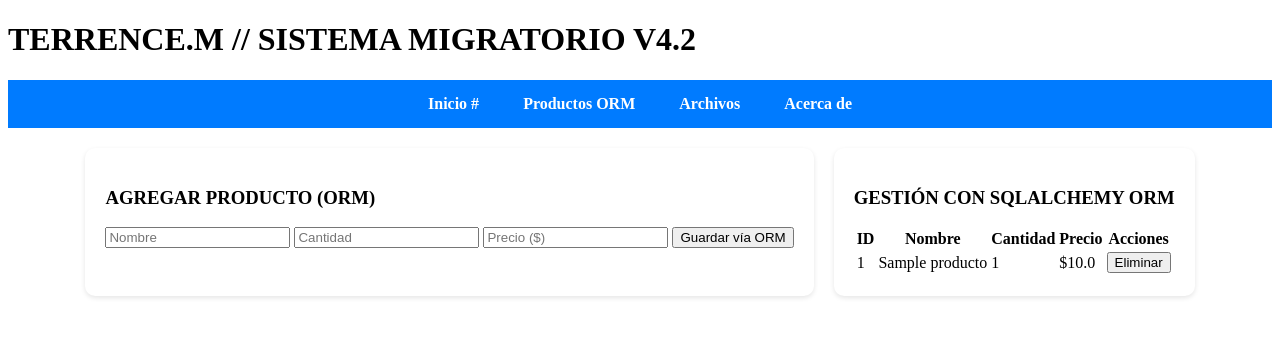
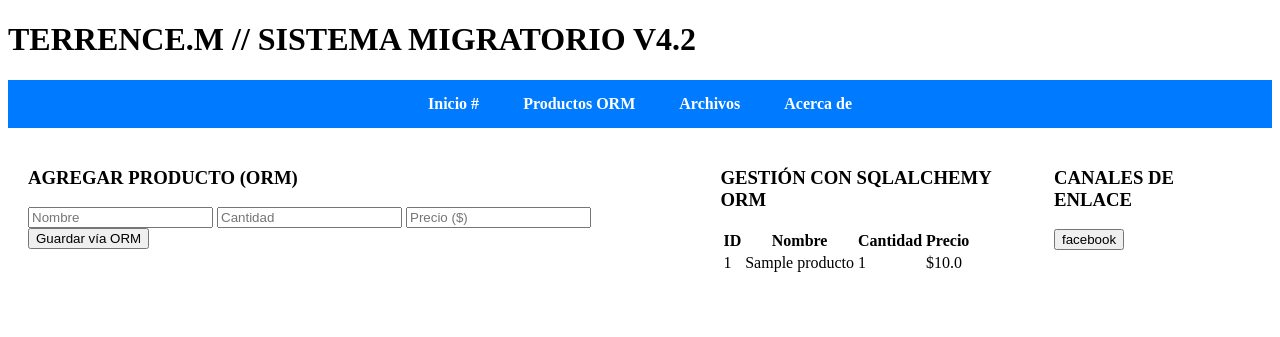
Before and after one commit to Terrence2333/sistema_migratorio_terrence_v2, a Flask app: template templates/index.html in a window 1280 px wide. Shown: the top 337 px of the page. Run offline with Flask 3, Linux system fonts and the light colour scheme; the template is opened without the code that fills it: values that come from a table or form of the project are taken from there, others are empty; tables that the repository leaves empty hold one stand-in row (values such as "Sample post").

Commit message:
ESTRUCTURA_EJECUTIVA_COMPLETA_Y_CORRECCION_DB

```diff
--- a/templates/index.html
+++ b/templates/index.html
@@ -2,19 +2,22 @@
 <html lang="es">
 <head>
     <meta charset="UTF-8">
-    <link rel="stylesheet" href="{{ url_for('static', filename='style.css') }}">
+    <link rel="stylesheet" href="{{ url_for('static', filename='css/style.css') }}">
     <title>TERRENCE.M // SISTEMA MIGRATORIO V4.2</title>
 </head>
 <body>
+    <header>
         <h1>TERRENCE.M // SISTEMA MIGRATORIO V4.2</h1>
         <nav>
             <a href="/">Inicio #</a>
             <a href="/productos">Productos ORM</a>
             <a href="/archivos">Archivos</a>
-        <a href="/acerca">Acerca de</a>
+            <a href="/datos">Acerca de</a>
         </nav>
+    </header>
+
     <div class="main-container">
-        <div class="form-panel">
+        <div class="panel">
             <h3>AGREGAR PRODUCTO (ORM)</h3>
             <form action="/agregar" method="POST">
                 <input type="text" name="nombre" placeholder="Nombre" required>
@@ -23,17 +26,20 @@
                 <button type="submit">Guardar vía ORM</button>
             </form>
         </div>
-        <div class="table-panel">
+
+        <div class="panel">
             <h3>GESTIÓN CON SQLALCHEMY ORM</h3>
             <table>
-                <tr><th>ID</th><th>Nombre</th><th>Cantidad</th><th>Precio</th><th>Acciones</th></tr>
+                <tr><th>ID</th><th>Nombre</th><th>Cantidad</th><th>Precio</th></tr>
                 {% for p in productos %}
-                <tr>
-                    <td>{{ p.id }}</td><td>{{ p.nombre }}</td><td>{{ p.cantidad }}</td>
-                    <td>${{ p.precio }}</td><td><button>Eliminar</button></td>
-                </tr>
+                <tr><td>{{ p.id }}</td><td>{{ p.nombre }}</td><td>{{ p.cantidad }}</td><td>${{ p.precio }}</td></tr>
                 {% endfor %}
             </table>
+        </div>
+
+        <div class="panel">
+            <h3>CANALES DE ENLACE</h3>
+            <button>facebook</button>
         </div>
     </div>
 </body>
```
Lines whose indentation alone changed are shown as unchanged.
